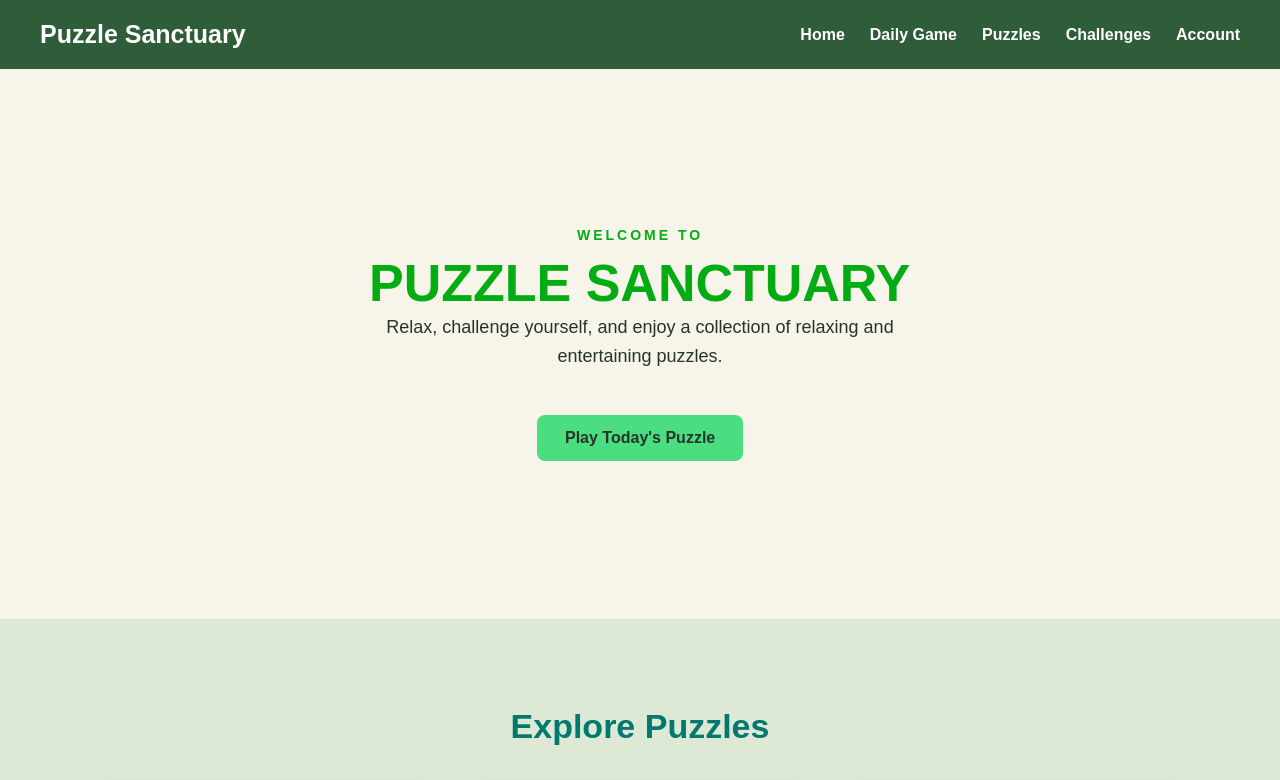
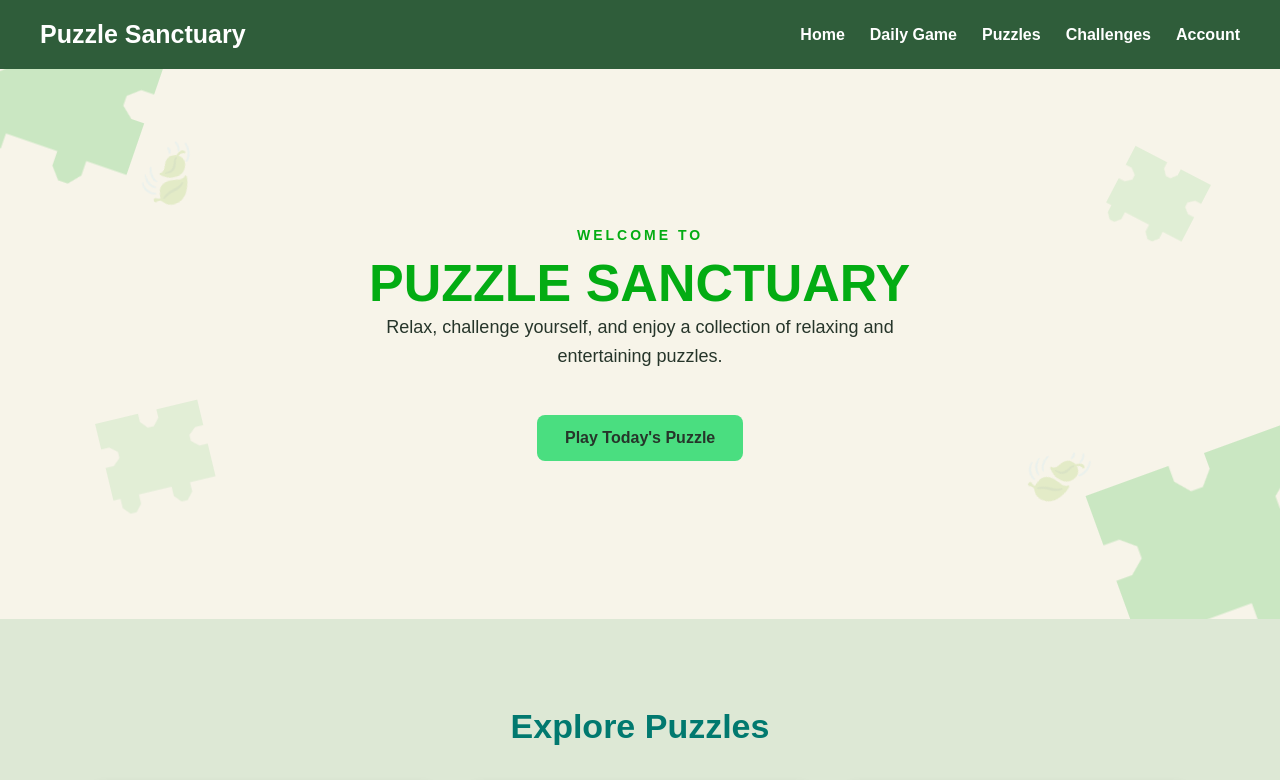
Before and after one commit to DSI64/Puzzle-Sanctuary, a React (Vite) app in the folder Frontend/: page / in a window 1280 px wide. Shown: the top 780 px of the page. Built offline with nearby package versions, Linux system fonts and the light colour scheme.

Commit message:
Home Page Animation Done

```diff
--- a/Frontend/src/pages-css/Home.css
+++ b/Frontend/src/pages-css/Home.css
@@ -3,6 +3,7 @@
 }
 
 /* Homepage Assembly Animation */
+
 .puzzle-piece-1,
 .puzzle-piece-2,
 .puzzle-piece-3,
@@ -12,7 +13,8 @@
   animation-fill-mode: forwards;
 }
 
-/* Welcome text Animation*/
+/* Welcome Text Animation */
+
 .puzzle-piece-1 {
   animation-name: assembleTop;
 }
@@ -22,18 +24,21 @@
     transform: translateY(-80px);
     opacity: 0;
   }
+
   80% {
     transform: translateY(5px) rotate(1deg);
     opacity: 1;
   }
+
   to {
-    transform: translateY(0);
+    transform: translateY(0) rotate(0);
     opacity: 1;
   }
-
 }
 
-/* Main title (Puzzle Sanctuary) Animation */
+
+/* Main Title (Puzzle Sanctuary) Animation */
+
 .puzzle-piece-2 {
   animation-name: assembleLeft;
   animation-delay: 0.15s;
@@ -45,17 +50,21 @@
     transform: translateX(-80px);
     opacity: 0;
   }
+
   80% {
-    transform: translateY(-5px) rotate(-1deg);
+    transform: translateX(-5px) rotate(-1deg);
     opacity: 1;
   }
+
   to {
-    transform: translateX(0);
+    transform: translateX(0) rotate(0);
     opacity: 1;
   }
 }
 
+
 /* Description Animation */
+
 .puzzle-piece-3 {
   animation-name: assembleRight;
   animation-delay: 0.3s;
@@ -67,17 +76,21 @@
     transform: translateX(120px);
     opacity: 0;
   }
+
   80% {
-    transform: translateY(-5px) rotate(-1deg);
+    transform: translateX(-5px) rotate(-1deg);
     opacity: 1;
   }
+
   to {
-    transform: translateX(0);
+    transform: translateX(0) rotate(0);
     opacity: 1;
   }
 }
 
+
 /* Button (Play Today's Puzzle) Animation */
+
 .puzzle-piece-4 {
   animation-name: assembleBottom;
   animation-delay: 0.45s;
@@ -86,59 +99,74 @@
 
 @keyframes assembleBottom {
   from {
-    transform: translateX(100px) scale(0.8);
+    transform: translateY(100px) scale(0.8);
     opacity: 0;
   }
+
   80% {
     transform: translateY(-5px) rotate(-1deg) scale(1.02);
     opacity: 1;
   }
+
   to {
-    transform: translateX(0) scale(1);
+    transform: translateY(0) rotate(0) scale(1);
     opacity: 1;
   }
 }
+
 
 /* Hero */
 
 .hero {
   min-height: 550px;
   padding: 60px 20px;
+
   display: flex;
   flex-direction: column;
   align-items: center;
   justify-content: center;
+
   text-align: center;
 
   background: #f7f4e9;
   color: #26352a;
+
+  position: relative;
+  overflow: hidden;
 }
 
 .hero-label {
   margin: 0 0 10px;
+
   font-size: 14px;
   font-weight: bold;
   letter-spacing: 3px;
+
   color: #03AC13;
 }
 
 .hero h1 {
   margin: 0;
+
   font-size: 52px;
+
   color: #03AC13;
 }
 
 .hero-description {
   max-width: 650px;
   margin: 20px auto;
+
   font-size: 18px;
   line-height: 1.6;
+
   color: #405344;
 }
 
 .hero button {
   margin-top: 15px;
   padding: 14px 28px;
+
   border: none;
   border-radius: 8px;
 
@@ -147,6 +175,7 @@
 
   font-size: 16px;
   font-weight: bold;
+
   cursor: pointer;
 
   transition: transform 0.2s ease;
@@ -156,7 +185,200 @@
   transform: translateY(-3px);
 }
 
+
+/* Background Decorations */
+
+.background-decoration {
+  position: absolute;
+
+  pointer-events: none;
+  z-index: 0;
+}
+
+
+/* Keep Hero Content Above Decorations */
+
+.hero > .puzzle-piece-1,
+.hero > .puzzle-piece-2,
+.hero > .puzzle-piece-3,
+.hero > .puzzle-piece-4 {
+  position: relative;
+  z-index: 2;
+}
+
+
+/* Puzzle Background Shapes */
+
+.puzzle-bg {
+  width: 170px;
+  height: 170px;
+
+  background: rgba(3, 172, 19, 0.18);
+
+  /*
+    Creates a rough jigsaw-piece silhouette.
+    The shape has tabs and notches around its edges.
+  */
+
+  clip-path: polygon(
+    25% 0%,
+    42% 0%,
+    42% 8%,
+    48% 15%,
+    54% 15%,
+    60% 8%,
+    60% 0%,
+    75% 0%,
+
+    100% 0%,
+    100% 25%,
+    92% 25%,
+    85% 31%,
+    85% 37%,
+    92% 43%,
+    100% 43%,
+    100% 75%,
+
+    75% 75%,
+    75% 84%,
+    69% 91%,
+    63% 91%,
+    57% 84%,
+    57% 75%,
+
+    25% 75%,
+    25% 84%,
+    19% 91%,
+    13% 91%,
+    7% 84%,
+    7% 75%,
+
+    0% 75%,
+    0% 43%,
+    8% 43%,
+    15% 37%,
+    15% 31%,
+    8% 25%,
+    0% 25%,
+
+    0% 0%
+  );
+
+  animation: floatingPuzzle 12s ease-in-out infinite;
+}
+
+
+/* Puzzle Positions */
+
+.puzzle-bg-1 {
+  --rotation: 15deg;
+
+  top: -35px;
+  left: -35px;
+}
+
+.puzzle-bg-2 {
+  --rotation: -20deg;
+
+  right: -45px;
+  bottom: -45px;
+
+  width: 210px;
+  height: 210px;
+
+  animation-delay: -6s;
+}
+
+.puzzle-bg-3 {
+  --rotation: 25deg;
+
+  top: 18%;
+  right: 7%;
+
+  width: 85px;
+  height: 85px;
+
+  opacity: 0.5;
+
+  animation-delay: -3s;
+}
+
+.puzzle-bg-4 {
+  --rotation: -15deg;
+
+  bottom: 18%;
+  left: 8%;
+
+  width: 105px;
+  height: 105px;
+
+  opacity: 0.45;
+
+  animation-delay: -9s;
+}
+
+
+/* Leaves */
+
+.leaf-bg {
+  font-size: 55px;
+  opacity: 0.18;
+
+  animation: floatingLeaf 8s ease-in-out infinite;
+}
+
+.leaf-bg-1 {
+  top: 80px;
+  left: 10%;
+
+  --rotation: -20deg;
+}
+
+.leaf-bg-2 {
+  right: 15%;
+  bottom: 110px;
+
+  --rotation: 25deg;
+
+  animation-delay: -4s;
+}
+
+
+/* Background Movement */
+
+@keyframes floatingPuzzle {
+  0% {
+    transform: translate(0, 0) rotate(var(--rotation));
+  }
+
+  50% {
+    transform: translate(10px, -12px)
+      rotate(calc(var(--rotation) + 4deg));
+  }
+
+  100% {
+    transform: translate(0, 0) rotate(var(--rotation));
+  }
+}
+
+@keyframes floatingLeaf {
+  0% {
+    transform: translate(0, 0) rotate(var(--rotation));
+  }
+
+  50% {
+    transform: translate(8px, -10px)
+      rotate(calc(var(--rotation) + 10deg));
+  }
+
+  100% {
+    transform: translate(0, 0) rotate(var(--rotation));
+  }
+}
+
+
 /* Tree */
+
 /*
 .tree {
   position: relative;
@@ -169,12 +391,14 @@
   position: absolute;
   bottom: 0;
   left: 50%;
+
   width: 35px;
   height: 90px;
 
   transform: translateX(-50%);
 
   background: #8b5e3c;
+
   border-radius: 10px 10px 5px 5px;
 }
 
@@ -189,24 +413,32 @@
   transform: translateX(-50%);
 
   background: #4ade80;
+
   border-radius: 50%;
+
   box-shadow:
     -45px 5px 0 #66bb6a,
     45px 5px 0 #66bb6a,
     0 30px 0 #3fae63;
-} */
+}
+*/
+
 
 /* Explore Puzzles */
 
 .featured {
   padding: 60px 40px;
+
   background: #dde8d5;
+
   text-align: center;
 }
 
 .featured h2 {
   margin-bottom: 35px;
+
   color: #01796F;
+
   font-size: 34px;
 }
 
@@ -216,11 +448,13 @@
 
   display: grid;
   grid-template-columns: repeat(3, 1fr);
+
   gap: 30px;
 }
 
 .puzzle-card {
   padding: 30px;
+
   border-radius: 14px;
 
   background: #f7f4e9;
@@ -234,18 +468,22 @@
 
 .puzzle-card:hover {
   transform: translateY(-5px);
+
   box-shadow: 0 8px 20px rgba(47, 93, 58, 0.18);
 }
 
 .puzzle-card h3 {
   color: #01796F;
+
   font-size: 23px;
 }
 
 .puzzle-card p {
   color: #405344;
+
   line-height: 1.5;
 }
+
 
 /* Mobile */
 
--- a/Frontend/src/pages-jsx/Home.jsx
+++ b/Frontend/src/pages-jsx/Home.jsx
@@ -9,6 +9,13 @@ function Home() {
           <div className="tree-leaves"></div>
           <div className="tree-trunk"></div>
         </div> */}
+
+        <div className="background-decoration puzzle-bg puzzle-bg-1"></div>
+        <div className="background-decoration puzzle-bg puzzle-bg-2"></div>
+        <div className="background-decoration puzzle-bg puzzle-bg-3"></div>
+        <div className="background-decoration puzzle-bg puzzle-bg-4"></div>
+        <div className="background-decoration leaf-bg leaf-bg-1">🍃</div>
+        <div className="background-decoration leaf-bg leaf-bg-2">🍃</div>
 
         <p className="hero-label puzzle-piece-1">WELCOME TO</p>
         <h1 className="puzzle-piece-2">PUZZLE SANCTUARY</h1>
```
